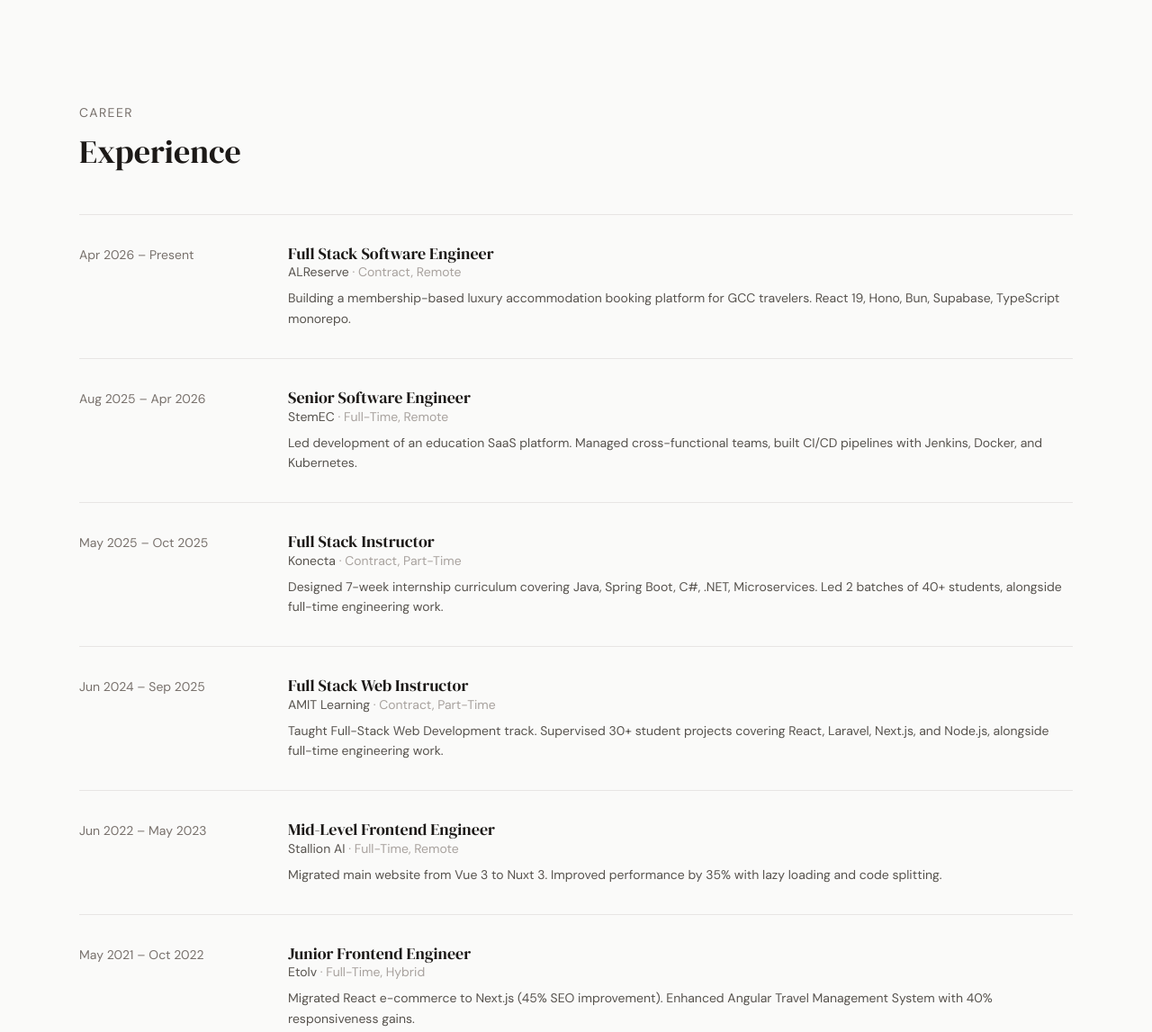
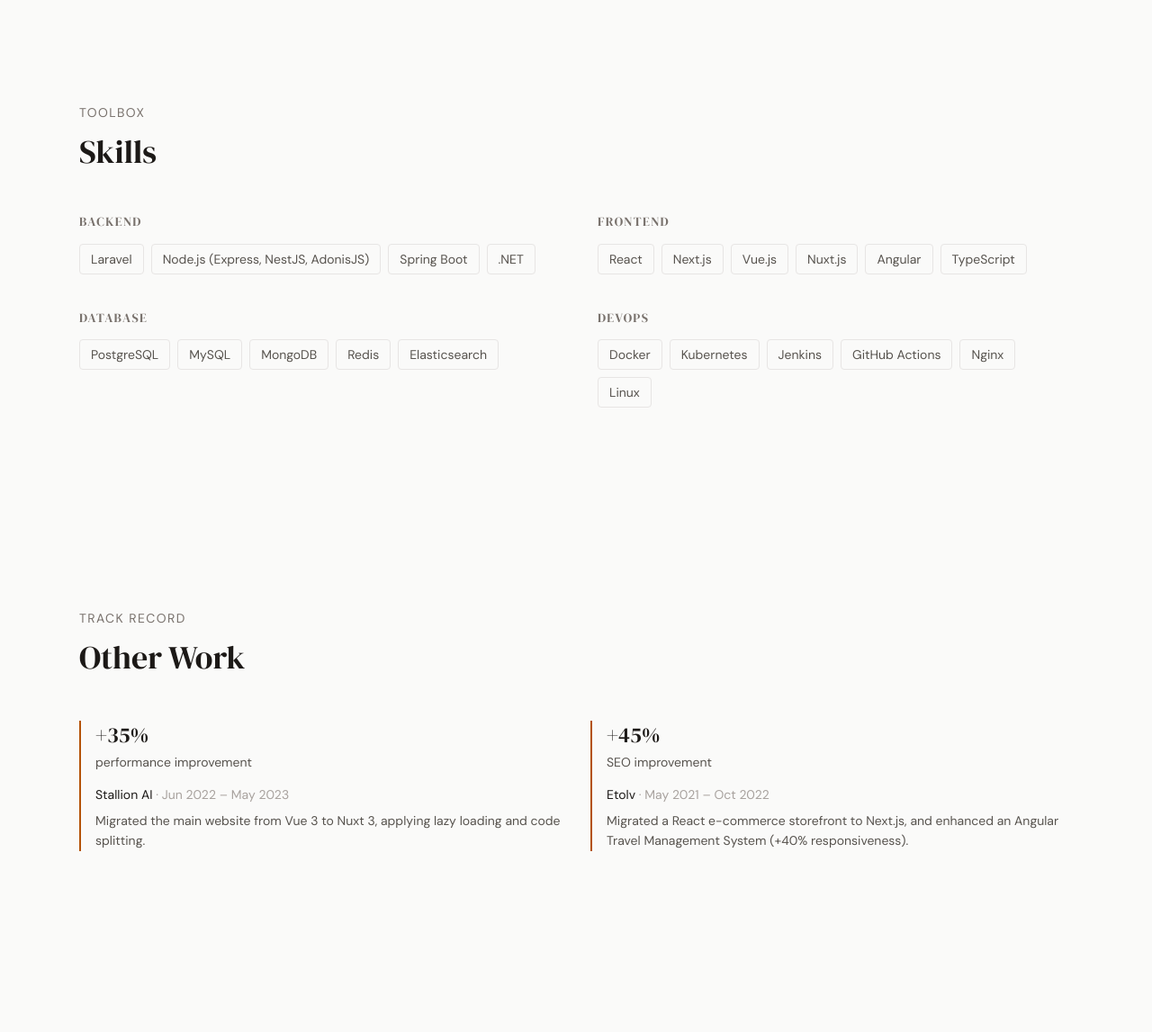
Before and after one commit to deviengeorge/portfolio, an Astro site: page / in a window 1280 px wide. Shown: the part 1550-2697 px from the top of the page at 90% size. Built offline with nearby package versions, Linux system fonts and the light colour scheme; Astro itself is replaced by a stand-in of ours.

Commit message:
Add Skills and Other Work sections to homepage
- Skills: categorized Backend/Frontend/Database/DevOps toolbox grid
- Other Work: surfaces Stallion AI and Etolv wins (perf/SEO metrics)
  previously buried in single Experience bullets

Co-Authored-By: Claude Sonnet 5 <noreply@anthropic.com>

```diff
--- /dev/null
+++ b/src/components/OtherWork.astro
@@ -0,0 +1,34 @@
+---
+const wins = [
+  {
+    company: 'Stallion AI',
+    period: 'Jun 2022 – May 2023',
+    metric: '+35%',
+    metricLabel: 'performance improvement',
+    description: 'Migrated the main website from Vue 3 to Nuxt 3, applying lazy loading and code splitting.',
+  },
+  {
+    company: 'Etolv',
+    period: 'May 2021 – Oct 2022',
+    metric: '+45%',
+    metricLabel: 'SEO improvement',
+    description: 'Migrated a React e-commerce storefront to Next.js, and enhanced an Angular Travel Management System (+40% responsiveness).',
+  },
+];
+---
+
+<section class="max-w-6xl mx-auto px-6 py-20 md:py-28">
+  <p class="text-sm uppercase tracking-widest text-stone-500 dark:text-stone-400 mb-3">Track Record</p>
+  <h2 class="text-3xl md:text-4xl font-serif text-stone-900 dark:text-stone-100 mb-12">Other Work</h2>
+
+  <div class="grid md:grid-cols-2 gap-8">
+    {wins.map(({ company, period, metric, metricLabel, description }) => (
+      <div class="border-l-2 border-accent pl-4">
+        <p class="text-2xl font-serif text-stone-900 dark:text-stone-100">{metric}</p>
+        <p class="text-sm text-stone-600 dark:text-stone-400 mt-1">{metricLabel}</p>
+        <p class="text-sm text-stone-900 dark:text-stone-100 mt-4">{company} <span class="text-stone-400 dark:text-stone-500">· {period}</span></p>
+        <p class="text-stone-600 dark:text-stone-400 mt-2 text-sm leading-relaxed">{description}</p>
+      </div>
+    ))}
+  </div>
+</section>
--- /dev/null
+++ b/src/components/Skills.astro
@@ -0,0 +1,40 @@
+---
+const categories = [
+  {
+    label: 'Backend',
+    items: ['Laravel', 'Node.js (Express, NestJS, AdonisJS)', 'Spring Boot', '.NET'],
+  },
+  {
+    label: 'Frontend',
+    items: ['React', 'Next.js', 'Vue.js', 'Nuxt.js', 'Angular', 'TypeScript'],
+  },
+  {
+    label: 'Database',
+    items: ['PostgreSQL', 'MySQL', 'MongoDB', 'Redis', 'Elasticsearch'],
+  },
+  {
+    label: 'DevOps',
+    items: ['Docker', 'Kubernetes', 'Jenkins', 'GitHub Actions', 'Nginx', 'Linux'],
+  },
+];
+---
+
+<section id="skills" class="max-w-6xl mx-auto px-6 py-20 md:py-28">
+  <p class="text-sm uppercase tracking-widest text-stone-500 dark:text-stone-400 mb-3">Toolbox</p>
+  <h2 class="text-3xl md:text-4xl font-serif text-stone-900 dark:text-stone-100 mb-12">Skills</h2>
+
+  <div class="grid md:grid-cols-2 gap-x-12 gap-y-10">
+    {categories.map(({ label, items }) => (
+      <div>
+        <h3 class="text-sm uppercase tracking-widest text-stone-500 dark:text-stone-400 mb-4">{label}</h3>
+        <div class="flex flex-wrap gap-2">
+          {items.map((item) => (
+            <span class="text-sm px-3 py-1.5 border border-stone-200 dark:border-stone-700 text-stone-600 dark:text-stone-400 rounded-sm">
+              {item}
+            </span>
+          ))}
+        </div>
+      </div>
+    ))}
+  </div>
+</section>
--- a/src/pages/index.astro
+++ b/src/pages/index.astro
@@ -4,6 +4,8 @@ import Nav from '../components/Nav.astro';
 import Hero from '../components/Hero.astro';
 import Stats from '../components/Stats.astro';
 import ProjectList from '../components/ProjectList.astro';
+import Skills from '../components/Skills.astro';
+import OtherWork from '../components/OtherWork.astro';
 import Experience from '../components/Experience.astro';
 import Teaching from '../components/Teaching.astro';
 import Contact from '../components/Contact.astro';
@@ -16,6 +18,8 @@ import Footer from '../components/Footer.astro';
     <Hero />
     <Stats />
     <ProjectList />
+    <Skills />
+    <OtherWork />
     <Experience />
     <Teaching />
     <Contact />
```
